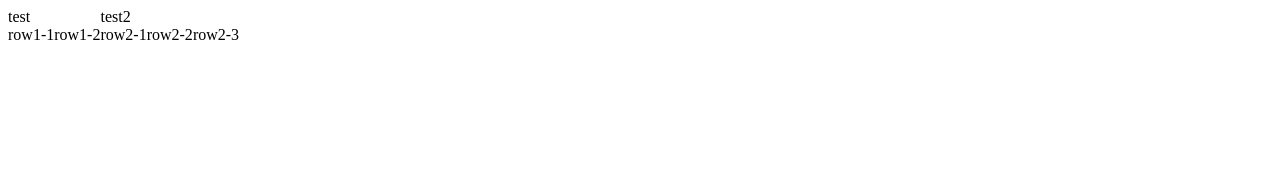
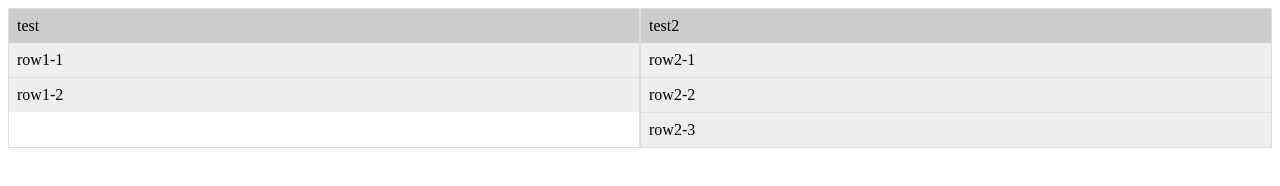
Before and after one commit to clamz/jquery-board, a website: page index.html in a window 1280 px wide. Drawn offline with nearby package versions, Linux system fonts and the light colour scheme.

Commit message:
set a basic css to display a table

```diff
--- a/sass/board.jquery.sass
+++ b/sass/board.jquery.sass
@@ -1,7 +1,21 @@
-ul
+ul.board-wrapper
   display: table
   margin: 0
   padding: 0
+  width: 100%
   li
     list-style-type: none
-    display: table-cell
+    &.board-column
+      border: 0.1em solid #ddd
+      display: table-cell
+    div.column-title
+      background-color: #cccccc
+      padding: 0.5em
+    ul
+      margin: 0
+      padding: 0
+      li.board-row
+        padding: 0.5em
+        background-color: #eeeeee
+        + li.board-row
+          border-top: 0.1em solid #dddddd
```
Also changed, not shown: board.jquery.css.
